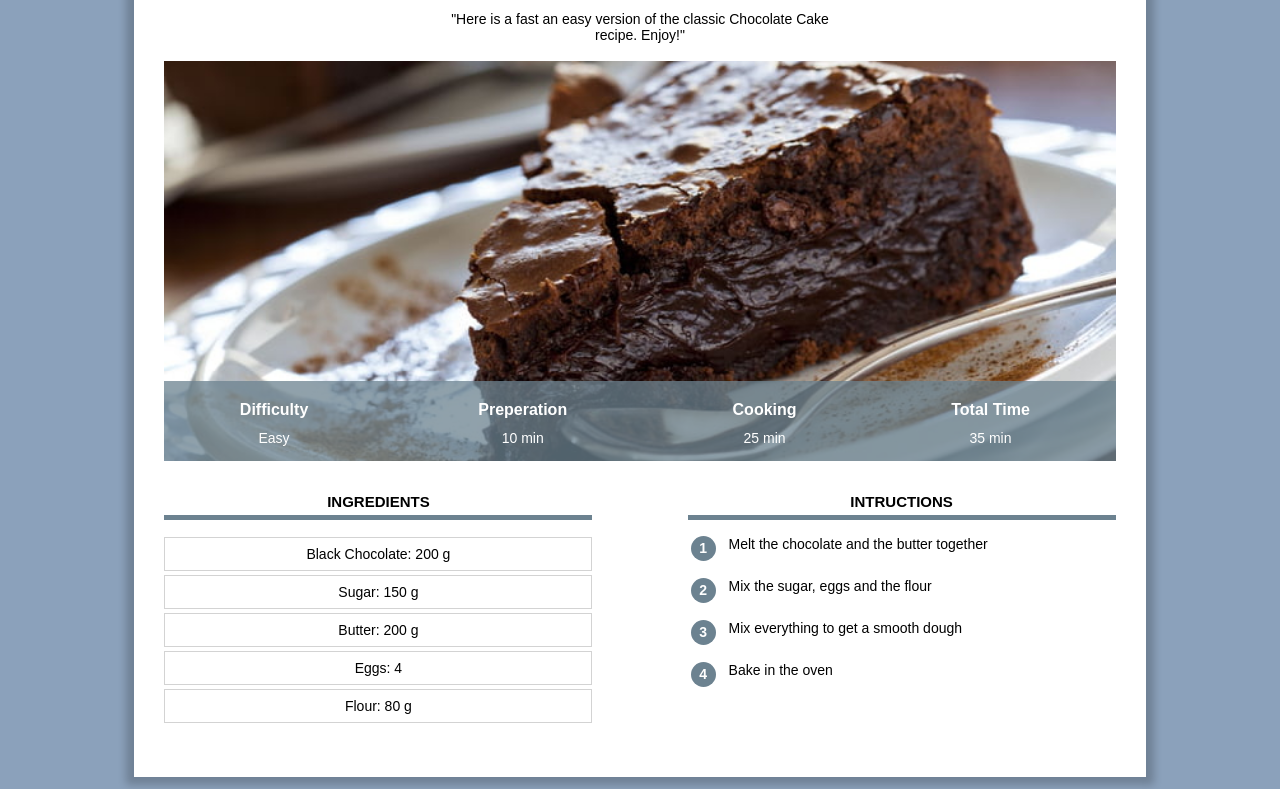
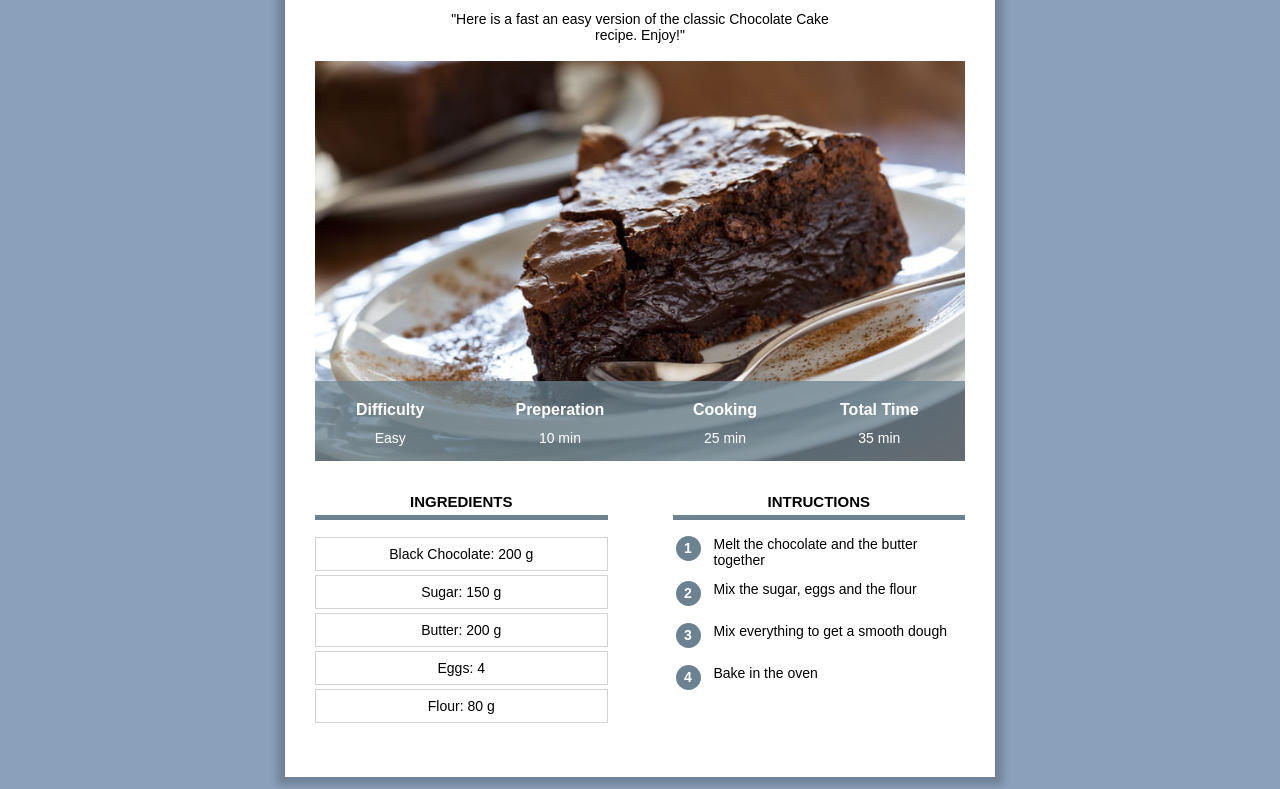
Before and after one commit to ajmvfr/recipe_site, a plain HTML site: page index.html in a window 1280 px wide. Shown: the part 149-938 px from the top of the page. Drawn offline with Linux system fonts and the light colour scheme.

Commit message:
added reposive design

```diff
--- a/index.html
+++ b/index.html
@@ -4,6 +4,7 @@
     <head>
         <title>Chocolate Cake</title>
         <meta charset="UTF-8">
+        <meta name="viewport" content="width=device-width, initial-scale=1.0">
         <link rel="stylesheet" href="recipe.css">
 
 
--- a/recipe.css
+++ b/recipe.css
@@ -21,20 +21,9 @@
 }
 div.content {
     background-color: white;
-    /*
-        For Margin parameters are counter clockwise
-        Top right botton left
-        can be in pixels(px) or percent(%)
-    */
-    margin: 60px 10% 80px 10%;
-    /*
-        Padding is same as margin
-    */
-    padding: 0px 30px 30px 30px;
-    min-width: 350;
-
-    /* Four length values and a color */
-    /* <length x> | <length y> | <blur-radius> | <spread-radius> | <color> */
+    margin: 40px 8px 80px 8px;
+    padding: 0px 8px 20px 8px;
+    /* min-width: 350; */ /* removed for mobile dev*/
     box-shadow: 0px 0px 8px 8px rgba(0, 0, 0, 0.2);
     overflow: visible;
 }
@@ -82,7 +71,7 @@
     color: white;
     background-color: #6c8290c0;
     /* the c0 of the end of the color above is the opacity*/
-    height: 80px
+    height: 50px
 }
 div.info {
     position:relative
@@ -91,12 +80,12 @@
 table.info td {
     text-align: center;
     vertical-align: top;
-    font-size: 14px;
+    font-size: 12px;
 }
 table.info th {
     vertical-align: bottom;
     padding-bottom: 8px;
-    font-size: 16px;
+    font-size: 14px;
 }
 /* this is how to comment in CSS */
 
@@ -109,7 +98,7 @@
 }
 
 div.col {
-    width: 45%;
+    width: 100%;
     margin-top: 20px;
 }
 
@@ -123,12 +112,12 @@
 
 div.col1 {
     display: inline-block;
-    margin-right: 10%;
+   /* margin-right: 10%; */
     margin-bottom: 20px;
 }
 
 div.col2 {
-    float:right;
+   /* float:right; */
 }
 
 div.ingrediants p{
@@ -168,3 +157,41 @@
 table.instructions tr{
     height: 40px; /* height is used in TR's because min-height does not work the same and height will function the same as a tr */
 }
+
+/* This is for desktop */
+@media only screen and (min-width: 768px) {
+    div.content {
+        margin: 60px 10% 80px 10%;
+        padding: 0px 30px 30px 30px;
+        min-width: 350;
+    }
+    table.info {
+        height: 80px
+    }
+    table.info td {
+        font-size: 14px;
+    }
+    table.info th {
+        font-size: 16px;
+    }
+    div.col {
+        width: 45%;
+    }
+    div.col1 {
+        margin-right: 10%;
+    }
+    div.col2 {
+        float:right;
+    }
+}
+
+/* This is for big screen desktop */
+@media only screen and (min-width: 900px) {
+    div.content {
+        /* using auto in the pargine will keep the page centered */
+        margin-left: auto;
+        margin-right: auto;
+        min-width: 630px;
+        max-width: 650px;
+    }
+}
```
